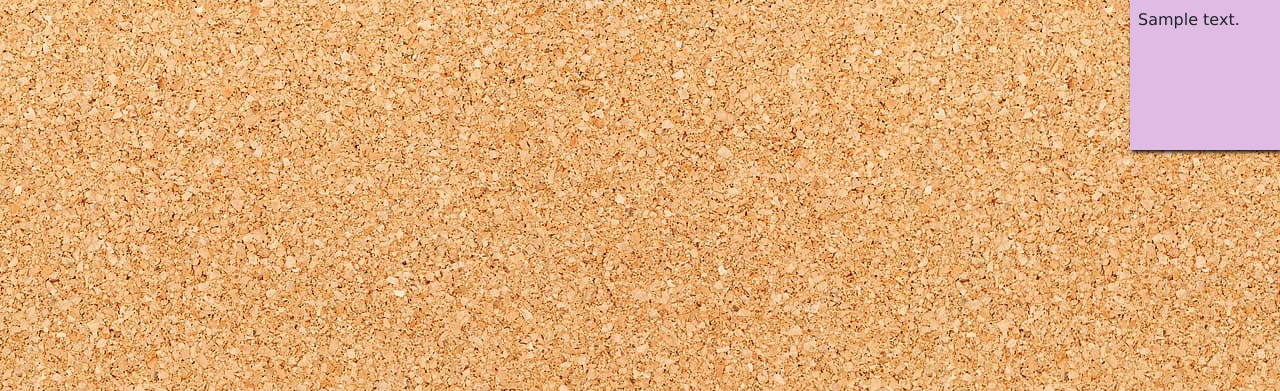
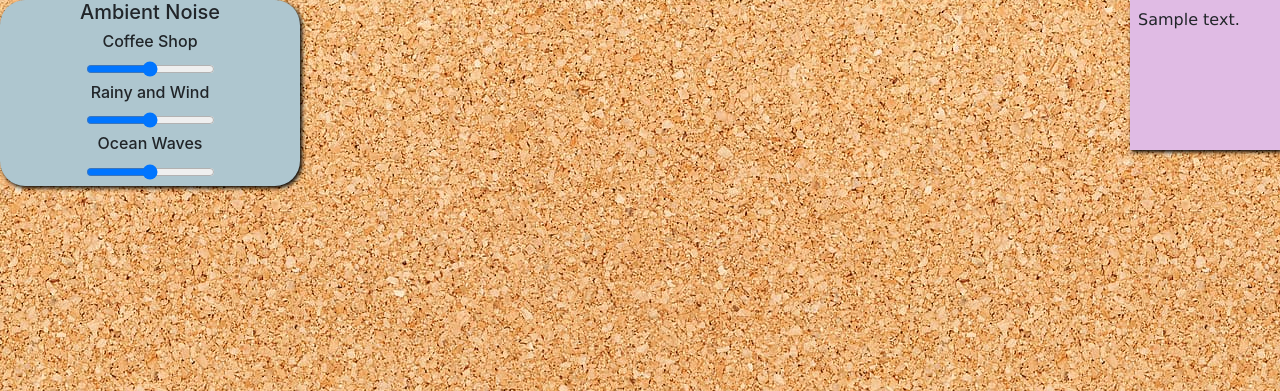
Before and after one commit to TravisN959/MiiSpace, a Flask app: page /mainPage in a window 1280 px wide. Shown: the part 56-447 px from the top of the page. Run offline with Flask 2, Linux system fonts and the light colour scheme; the visitor is signed in with stand-in values (Sample User, id 1); a database or web service that is not in the repository returns one stand-in record (values such as "Sample title"); some libraries are stand-ins or nearby versions.

Commit message:
Ambient Noise

```diff
--- a/templates/mainPage.html
+++ b/templates/mainPage.html
@@ -164,5 +164,46 @@ document.body.appendChild(boxEle);
     </script>
 
 -->
+<div class="ui-widget-content" style="width:300px;background-color:#aec6cf;border-radius: 25px;box-shadow: 2px 2px 4px #000000">
+    <center>
+        <h5>Ambient Noise</h5>
+    </center>
+    <center>
+        <h6>Coffee Shop</h6>
+        <audio muted class="coffee"autoplay loop src="{{ url_for('static', filename='sounds/coffee.mp3') }}"></audio>
+        <input type="range" id="vol" max="1" min="0" step="0.01" onchange="changevolume(this.value)" />
+    </center>
+    <center>
+        <h6>Rainy and Wind</h6>
+        <audio muted class="rainywind"autoplay loop src="{{ url_for('static', filename='sounds/rainywind.mp3') }}"></audio>
+        <input type="range" id="vol" max="1" min="0" step="0.01" onchange="changevolume2(this.value)" />
+    </center>
+    <center>
+        <h6>Ocean Waves</h6>
+        <audio muted class="ocean"autoplay loop src="{{ url_for('static', filename='sounds/ocean.mp3') }}"></audio>
+        <input type="range" id="vol" max="1" min="0" step="0.01" onchange="changevolume3(this.value)" />
+    </center>
 
+</div>
+
+
+
+<script>function changevolume(amount) {
+    var audioobject = document.getElementsByClassName("coffee")[0];
+    audioobject.volume = amount;
+    audioobject.muted=false;
+  }
+</script>
+<script>function changevolume2(amount) {
+    var audioobject = document.getElementsByClassName("rainywind")[0];
+    audioobject.volume = amount;
+    audioobject.muted=false;
+  }
+</script>
+<script>function changevolume3(amount) {
+    var audioobject = document.getElementsByClassName("ocean")[0];
+    audioobject.volume = amount;
+    audioobject.muted=false;
+  }
+</script>
 {% endblock %}
```
Also changed, not shown: 2 other files.
